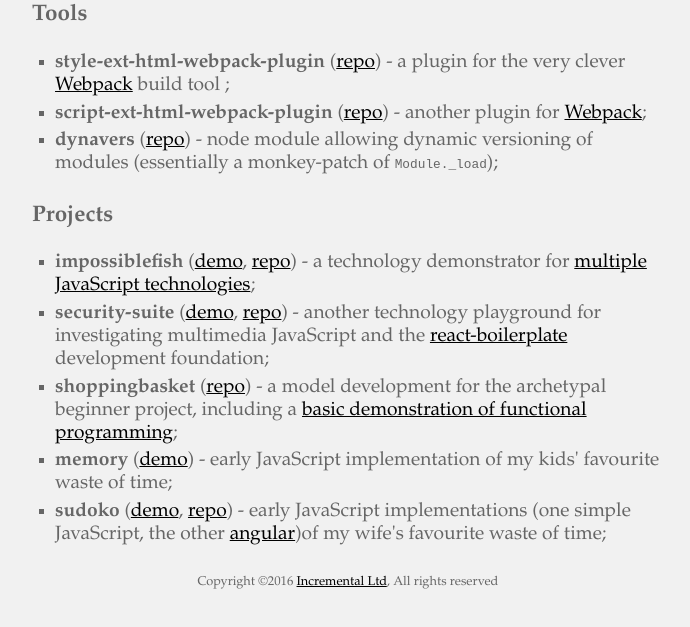
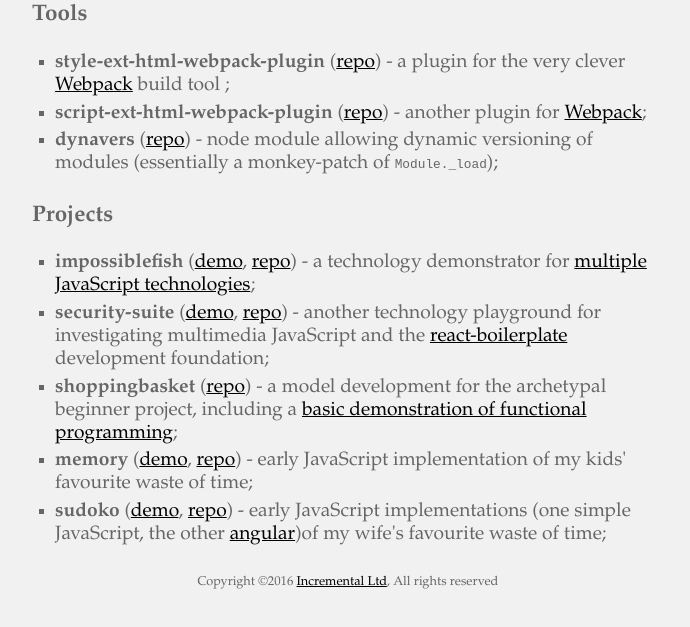
Before and after one commit to numical/numical-website, a plain HTML site: page oss.html in a window 1280 px wide. Shown: the part 151-778 px from the top of the page, without its empty margins (292-982 px from the left). Drawn offline with Linux system fonts and the light colour scheme; a web font is replaced by a local one.

Commit message:
added memory repo

```diff
--- a/oss.html
+++ b/oss.html
@@ -57,7 +57,7 @@
           <strong>shoppingbasket</strong> (<a href="https://github.com/numical/shoppingbasket">repo</a>) - a model development for the archetypal beginner project, including a <a href="https://github.com/numical/shoppingbasket/blob/master/lib/DiscountEngine.js">basic demonstration of functional programming</a>;
         </li>
         <li>
-          <strong>memory</strong> (<a href="./memory/memory.html">demo</a>) - early JavaScript implementation of my kids' favourite waste of time;
+          <strong>memory</strong> (<a href="./memory/memory.html">demo</a>, <a href="https://github.com/numical/memory">repo</a>) - early JavaScript implementation of my kids' favourite waste of time;
         </li>
         <li>
           <strong>sudoko</strong> (<a href="./sudoku/index.html">demo</a>, <a href="https://github.com/numical/sudoku">repo</a>) - early JavaScript implementations (one simple JavaScript, the other <a href="https://angularjs.org/">angular</a>)of my wife's favourite waste of time;
```
